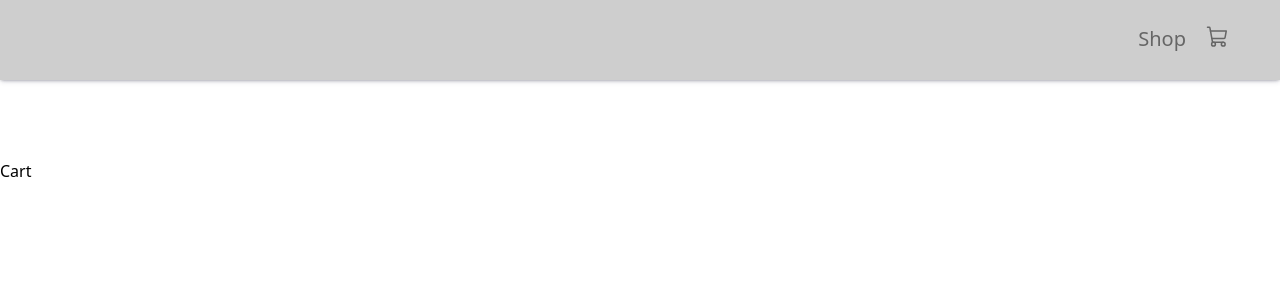
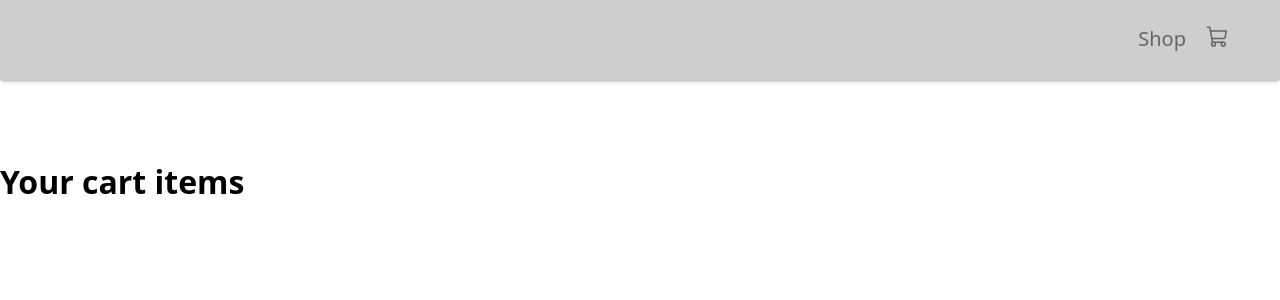
Before and after one commit to joaopbessa1998/add-to-cart-logic, a React (Create React App) app: page /cart in a window 1280 px wide. Shown: the top 300 px of the page. Built offline with nearby package versions, Linux system fonts and the light colour scheme.

Commit message:
addToCart done

```diff
--- /dev/null
+++ b/src/pages/cart/cart-item.jsx
@@ -0,0 +1,16 @@
+import React from 'react'
+
+export default function CartItem(props) {
+
+    const {id, productName, price, productImage} = props.data;
+
+  return (
+    <div className='cartItem'>
+        <img src={productImage} />
+        <div className='description'>
+            <p>{productName}</p>
+            <p>{price}</p>
+        </div>
+    </div>
+  )
+}
--- a/src/pages/cart/cart.jsx
+++ b/src/pages/cart/cart.jsx
@@ -1,5 +1,26 @@
+import {PRODUCTS} from '../../products';
+import {ShopContext} from '../../context/shop-context';
+import { useContext } from 'react';
+import CartItem from './cart-item';
+
 export const Cart = () => {
+
+    const { cartItems} = useContext(ShopContext);
+
     return (
-        <div style={{ paddingTop: '160px'}}>Cart</div>
+        <div style={{ paddingTop: '160px'}}>
+            <div className="cart">
+                <div>
+                    <h1>Your cart items</h1>
+                </div>
+                <div className="cartItems">
+                    {PRODUCTS.map((product) => {
+                        if (cartItems[product.id] !== 0) {
+                            return <CartItem data={product} />
+                        }
+                    })}
+                </div>
+            </div>
+        </div>
     )
 }
--- a/src/pages/shop/product.jsx
+++ b/src/pages/shop/product.jsx
@@ -12,7 +12,7 @@
 
     return (
         <div className='product'>
-            <img src={productImage} />
+            <img src={productImage} alt="" />
             <div className='description'>
                 <h2>{productName}</h2>
                 <p>{price}</p>
```
